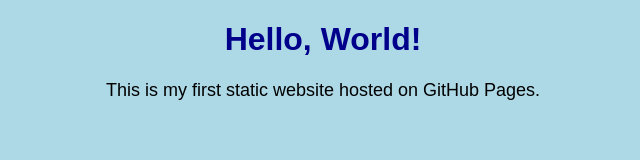
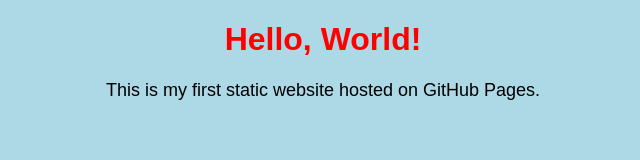
Before and after one commit to ashnaash/internship-day-6, a plain HTML site: page index.html in a window 1280 px wide. Shown: the whole page, without its empty margins (317-957 px from the left). Drawn offline with Linux system fonts and the light colour scheme.

Commit message:
Updated CSS

```diff
--- a/style.css
+++ b/style.css
@@ -5,7 +5,7 @@ body {
 }
 
 h1 {
-    color: darkblue;
+    color: red;
 }
 
 p {
```
